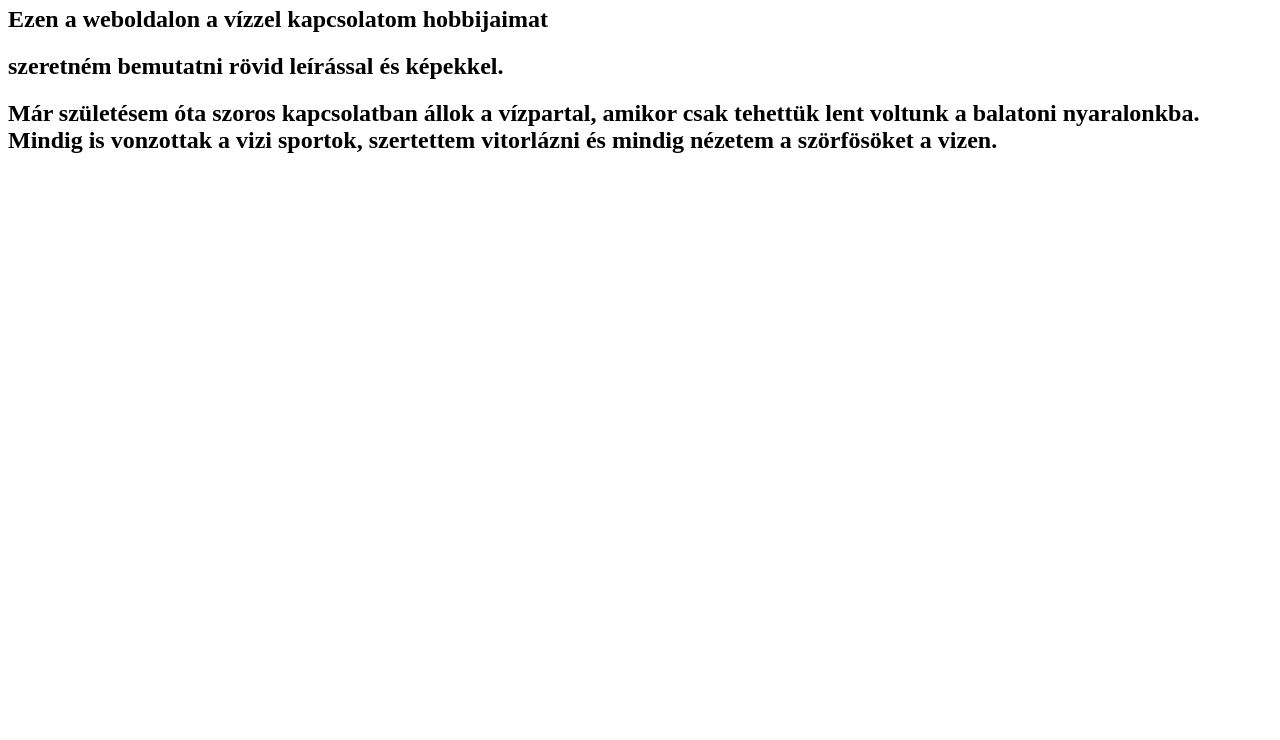
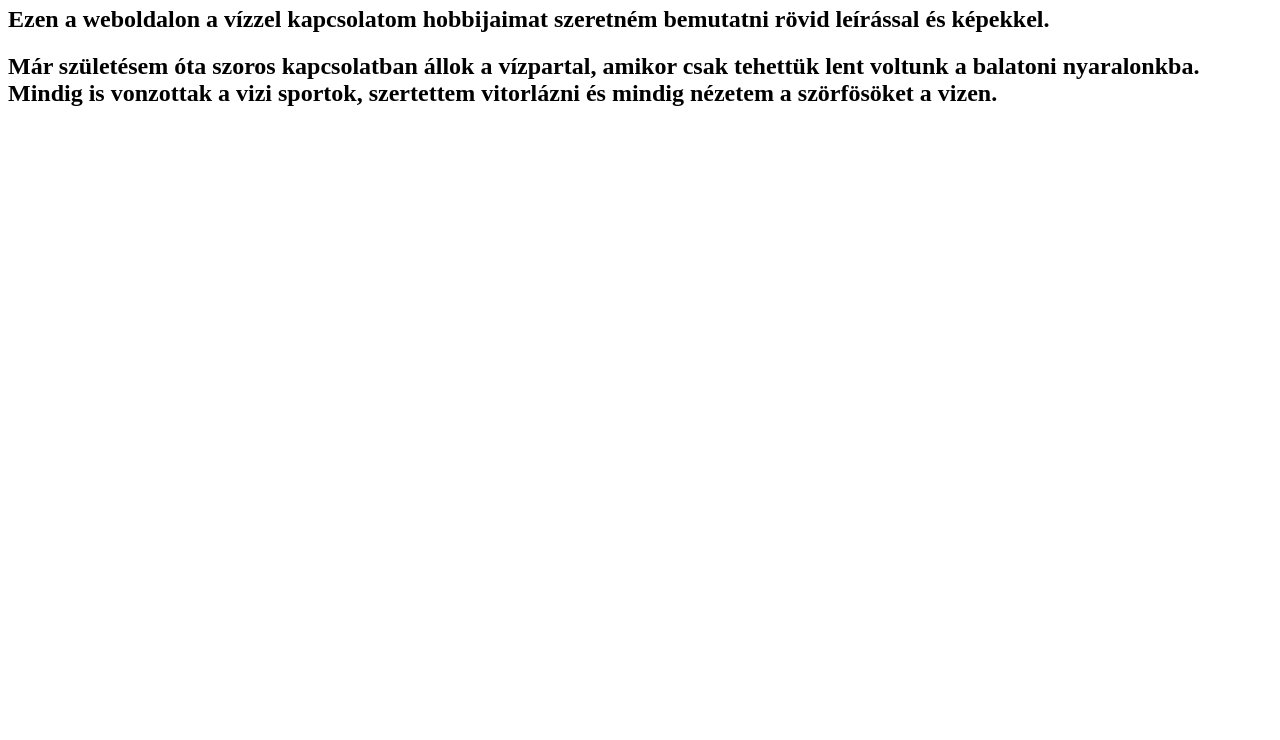
Before and after one commit to gergelyattila/ga.github.io, a plain HTML site: page index.html in a window 1280 px wide. Shown: the part 60-800 px from the top of the page. Drawn offline with Linux system fonts and the light colour scheme.

Commit message:
Update index.html

```diff
--- a/index.html
+++ b/index.html
@@ -2,7 +2,7 @@
 <h1>Köszöntök mindenkit az oldalamon!</h1>
 
   <h2>Ezen a weboldalon a vízzel kapcsolatom hobbijaimat
-  <h2>szeretném bemutatni rövid leírással és képekkel.</h2>
+  szeretném bemutatni rövid leírással és képekkel.</h2>
 
 <h2>Már születésem óta szoros kapcsolatban állok a vízpartal,
   amikor csak tehettük lent voltunk a balatoni nyaralonkba.
```
